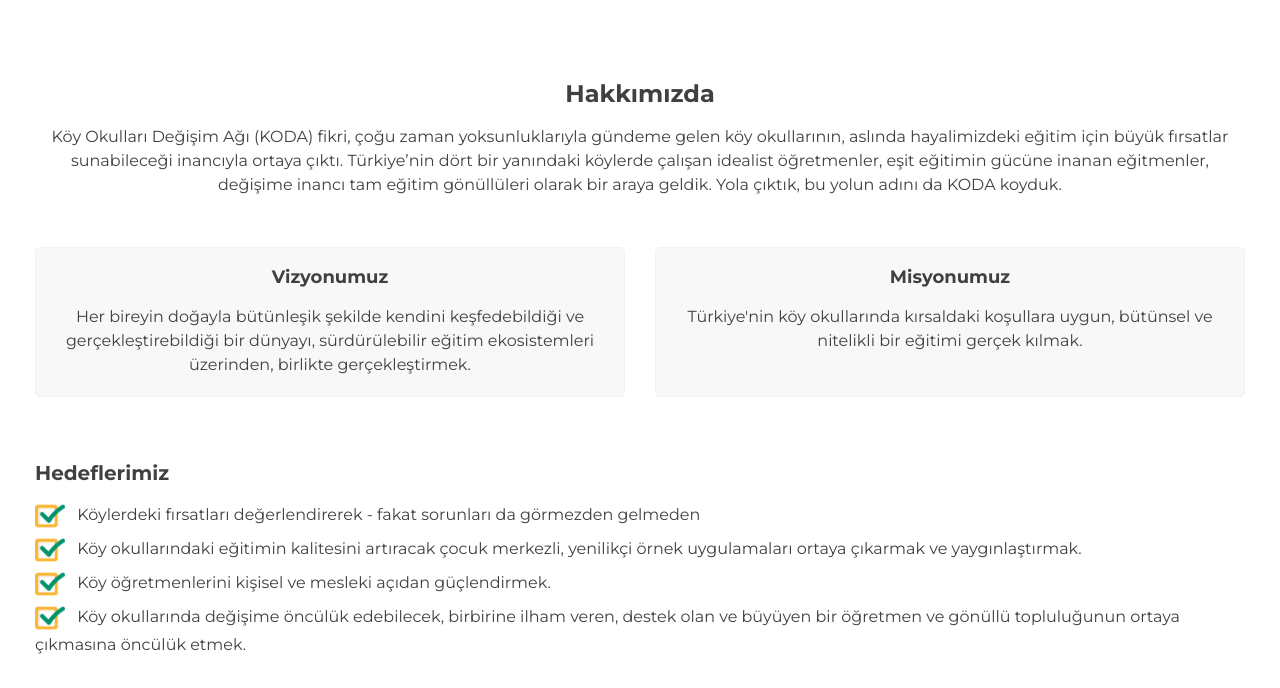
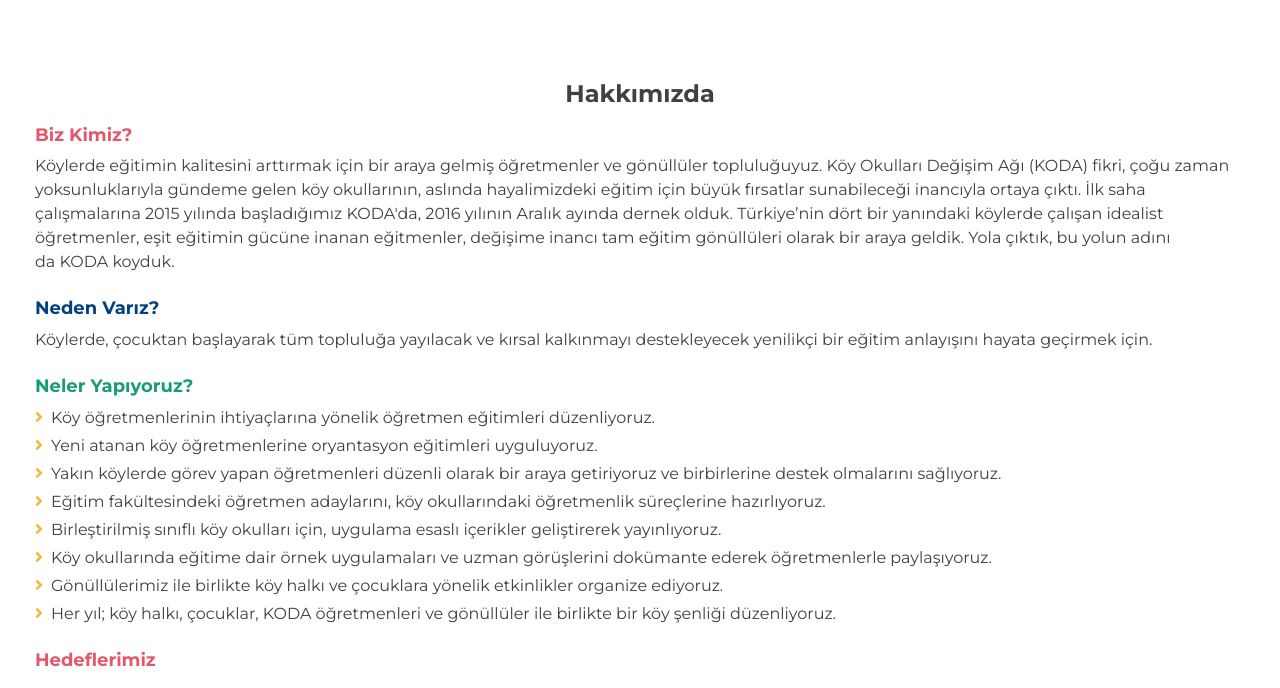
Before and after one commit to Soyluarda/KODA-, a Django app: page /about/ in a window 1280 px wide. Shown: the part 700-1388 px from the top of the page. Run offline with Django 3.2, Linux system fonts and the light colour scheme; some libraries are stand-ins or nearby versions; some web fonts are replaced.

Commit message:
hakkımızda page was edited

```diff
--- a/coaching/templates/about.html
+++ b/coaching/templates/about.html
@@ -24,7 +24,7 @@
     padding: 1.2rem;
   }
 
-  .card-title-content h6 {
+  h6 {
     font-size: 18px;
   }
 
@@ -81,7 +81,8 @@
     position: absolute;
     z-index: -1;
   }
-  .container-fluid-img strong{
+
+  .container-fluid-img strong {
     color: #034080;
   }
 </style>
@@ -89,18 +90,105 @@
 
 {% block body %}
 <section class="page-section" id="about">
-  <div class="container" >
+  <div class="container">
     <h4 class="text-center mb-3">Hakkımızda</h4>
-    <div class="text-center">
-      Köy Okulları Değişim Ağı (KODA) fikri, çoğu zaman yoksunluklarıyla gündeme gelen
-      köy okullarının, aslında hayalimizdeki eğitim için büyük fırsatlar sunabileceği inancıyla ortaya çıktı.
-      Türkiye’nin dört bir yanındaki köylerde çalışan idealist öğretmenler, eşit eğitimin gücüne inanan eğitmenler,
-      değişime inancı tam eğitim gönüllüleri olarak bir araya geldik.
-      Yola çıktık, bu yolun adını da KODA koyduk.
+    <div class="mb-4">
+      <h6 class="mb-2" style="color: #e45769;">Biz Kimiz?</h6>
+      <div>
+        Köylerde eğitimin kalitesini arttırmak için bir araya gelmiş öğretmenler ve gönüllüler topluluğuyuz.
+        Köy Okulları Değişim Ağı (KODA) fikri, çoğu zaman yoksunluklarıyla gündeme gelen köy okullarının,
+        aslında hayalimizdeki eğitim için büyük fırsatlar sunabileceği inancıyla ortaya çıktı. İlk saha
+        çalışmalarına 2015 yılında başladığımız KODA'da, 2016 yılının Aralık ayında dernek olduk.
+        Türkiye’nin dört bir yanındaki köylerde çalışan idealist öğretmenler, eşit eğitimin gücüne inanan
+        eğitmenler, değişime inancı tam eğitim gönüllüleri olarak bir araya geldik.
+        Yola çıktık, bu yolun adını da KODA koyduk.
+      </div>
+    </div>
+    <div class="mb-4">
+      <h6 class="mb-2" style="color: #034080;">Neden Varız?</h6>
+      <div>
+        Köylerde, çocuktan başlayarak tüm topluluğa yayılacak ve kırsal kalkınmayı destekleyecek yenilikçi bir
+        eğitim anlayışını hayata geçirmek için.
+      </div>
+    </div>
+    <div class="mb-4">
+      <h6 class="mb-2" style="color: #199b78;">Neler Yapıyoruz?</h6>
+      <div class="mb-1">
+        <i class="fas fa-angle-right mr-2" style="color: #fab537;"></i>Köy öğretmenlerinin ihtiyaçlarına yönelik
+        öğretmen eğitimleri düzenliyoruz.
+      </div>
+      <div class="mb-1">
+        <i class="fas fa-angle-right mr-2" style="color: #fab537;"></i>Yeni atanan köy öğretmenlerine oryantasyon
+        eğitimleri uyguluyoruz.
+      </div>
+      <div class="mb-1">
+        <i class="fas fa-angle-right mr-2" style="color: #fab537;"></i>Yakın köylerde görev yapan öğretmenleri düzenli
+        olarak bir araya getiriyoruz ve birbirlerine destek
+        olmalarını sağlıyoruz.
+      </div>
+      <div class="mb-1">
+        <i class="fas fa-angle-right mr-2" style="color: #fab537;"></i>Eğitim fakültesindeki öğretmen adaylarını, köy
+        okullarındaki öğretmenlik süreçlerine hazırlıyoruz.
+      </div>
+      <div class="mb-1">
+        <i class="fas fa-angle-right mr-2" style="color: #fab537;"></i>Birleştirilmiş sınıflı köy okulları için,
+        uygulama esaslı içerikler geliştirerek yayınlıyoruz.
+      </div>
+      <div class="mb-1">
+        <i class="fas fa-angle-right mr-2" style="color: #fab537;"></i>Köy okullarında eğitime dair örnek uygulamaları
+        ve uzman görüşlerini dokümante ederek
+        öğretmenlerle paylaşıyoruz.
+      </div>
+      <div class="mb-1">
+        <i class="fas fa-angle-right mr-2" style="color: #fab537;"></i>Gönüllülerimiz ile birlikte köy halkı ve
+        çocuklara yönelik etkinlikler organize ediyoruz.
+      </div>
+      <div class="mb-1">
+        <i class="fas fa-angle-right mr-2" style="color: #fab537;"></i>Her yıl; köy halkı, çocuklar, KODA öğretmenleri
+        ve gönüllüler ile birlikte bir köy şenliği düzenliyoruz.
+      </div>
+    </div>
+    <div class="mb-4">
+      <h6 class="mb-3" style="color: #e45769;">Hedeflerimiz</h6>
+      <div class="text-left">
+        <div class="mb-1">
+          <img src="../static/img/check.png" alt="" width="30px" height="30px" class="mr-2">
+          Köylerdeki fırsatları değerlendirerek - fakat sorunları da görmezden gelmeden
+        </div>
+        <div class="mb-1">
+          <img src="../static/img/check.png" alt="" width="30px" height="30px" class="mr-2">
+          Köy okullarındaki eğitimin kalitesini artıracak çocuk merkezli, yenilikçi örnek uygulamaları ortaya
+          çıkarmak ve yaygınlaştırmak.
+        </div>
+        <div class="mb-1">
+          <img src="../static/img/check.png" alt="" width="30px" height="30px" class="mr-2">
+          Köy öğretmenlerini kişisel ve mesleki açıdan güçlendirmek.
+        </div>
+        <div class="mb-1">
+          <img src="../static/img/check.png" alt="" width="30px" height="30px" class="mr-2">
+          Köy okullarında değişime öncülük edebilecek, birbirine ilham veren, destek olan ve büyüyen bir
+          öğretmen ve gönüllü topluluğunun ortaya çıkmasına öncülük etmek.
+        </div>
+      </div>
+    </div>
+    <div class="mb-4">
+      <h6 class="mb-3">KODA Saha Araştırma Raporu 'Öğretmen Gözünden Köy
+        Okulları ve Köy Öğrencileri'</h6>
+      <div class="mb-3">
+        KODA olarak hazırladığımız bu rapor; yürüttüğümüz çalışmaların, somut ihtiyaçlara yanıt olabilmesi
+        arzusundan doğmuştur. Rapor; 2016 yılında yapılan saha araştırma verilerini kapsamaktadır. KODA bu
+        araştırma ile önceliğin; öğretmenlere ve onların kişisel ve mesleki değerlendirmelerine verilmesini
+        amaçlamıştır. Katkı olmasını dileriz.
+      </div>
+      <a href="{% static 'ogretmen_gozunden.pdf' %}"
+        style="color:#199b78 !important; font-weight: bold;text-decoration: none;" target="_blank">
+        <i class="fas fa-file-pdf fa-2x mr-2"></i>
+        <label style="cursor: pointer;">Öğretmen Gözünden Köy Okulları ve Köy Öğrencileri:
+          Avantajlar, Problemler ve Çözüm Önerileri </label></a>
     </div>
   </div>
 
-
+<!--
   <div class="container text-center" style="margin-top: 50px;">
     <div class="row intro-card-row">
       <div class="col-md-6 mb-4">
@@ -152,7 +240,9 @@
   </div>
   <div class="container-fluid container-fluid-img">
     <div class="container text-left py-4" style="margin-top: 40px;">
-      <h5 class="text-center mb-3"><i class="fas fa-book mr-3" style="color:#e45769 ;transform: rotate(-20deg);"></i>KODA Sözlük<i class="fas fa-book ml-3" style="color:#e45769 ;transform: rotate(20deg);"></i></h5>
+      <h5 class="text-center mb-3"><i class="fas fa-book mr-3"
+          style="color:#e45769 ;transform: rotate(-20deg);"></i>KODA Sözlük<i class="fas fa-book ml-3"
+          style="color:#e45769 ;transform: rotate(20deg);"></i></h5>
 
       <div class="mb-2">
         <strong>Kendini keşfetmek: </strong>Bireylerin sahip oldukları arzu ve yetkinliklerinin farkında
@@ -201,12 +291,12 @@
       araştırma ile önceliğin; öğretmenlere ve onların kişisel ve mesleki değerlendirmelerine verilmesini
       amaçlamıştır. Katkı olmasını dileriz.
     </div>
-    <a href="{% static 'ogretmen_gozunden.pdf' %}" style="color:#199b78 !important; font-weight: bold;text-decoration: none;"
-      target="_blank">
-      <i class="fas fa-file-pdf fa-2x mr-2" ></i>
-    <label style="cursor: pointer;">Öğretmen Gözünden Köy Okulları ve Köy Öğrencileri:
+    <a href="{% static 'ogretmen_gozunden.pdf' %}"
+      style="color:#199b78 !important; font-weight: bold;text-decoration: none;" target="_blank">
+      <i class="fas fa-file-pdf fa-2x mr-2"></i>
+      <label style="cursor: pointer;">Öğretmen Gözünden Köy Okulları ve Köy Öğrencileri:
         Avantajlar, Problemler ve Çözüm Önerileri </label></a>
-  </div>
+  </div> -->
 
 </section>
 
```
